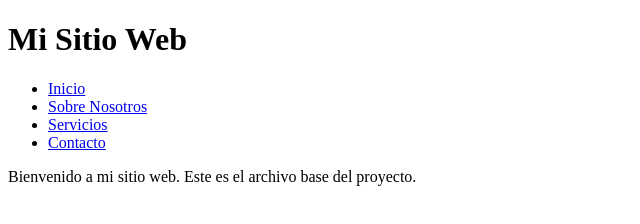
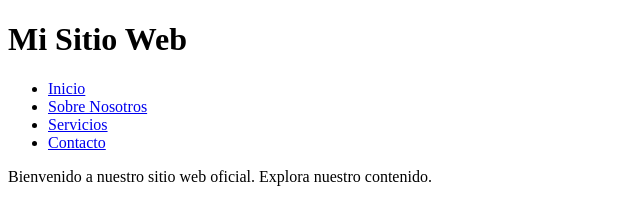
Before and after one commit to OmaRecalde/git-branch-exercise, a plain HTML site: page index.html in a window 1280 px wide. Shown: the full height of the page, 0-640 px from the left. Drawn offline with Linux system fonts and the light colour scheme.

Commit message:
Actualizar texto de bienvenida en main

```diff
--- a/index.html
+++ b/index.html
@@ -18,6 +18,6 @@
         </nav>
     </header>
 
-    <p>Bienvenido a mi sitio web. Este es el archivo base del proyecto.</p>
+    <p>Bienvenido a nuestro sitio web oficial. Explora nuestro contenido.</p>
 </body>
 </html>
```
